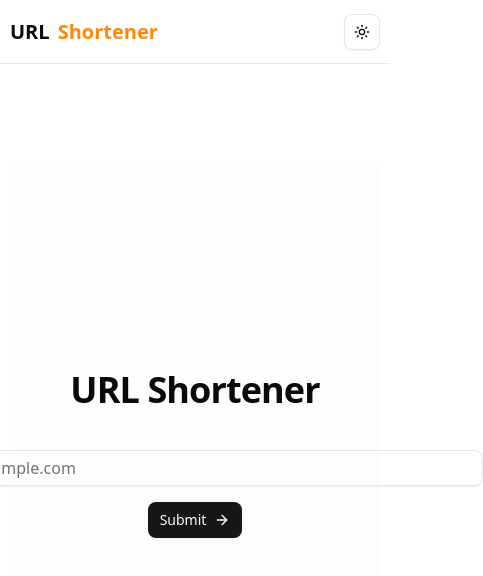
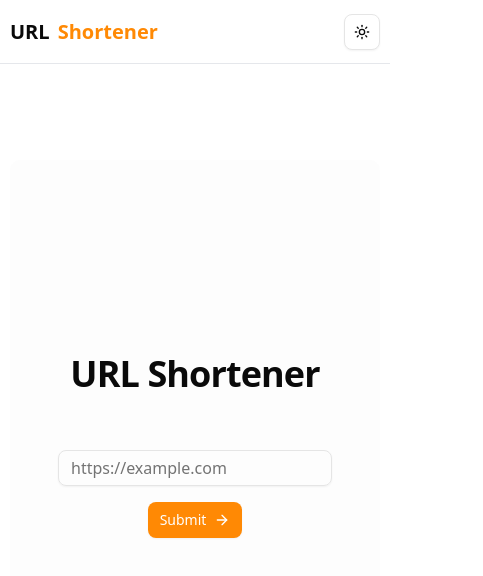
Before and after one commit to dropanne/url-shortnener, a Next.js app: page / in a window 390 px wide. Shown: the top 576 px of the page, 483 px wide, since content can reach past the window. Built offline with nearby package versions, Linux system fonts and the light colour scheme.

Commit message:
Fix mobile view and theme colors

```diff
--- a/src/components/ShareButton.tsx
+++ b/src/components/ShareButton.tsx
@@ -21,7 +21,6 @@ export const ShareButton = ({
 		>
 			<Button variant="ghost" size="icon">
 				<Share className="size-4" />
-				<span className="block md:hidden ml-2">Share</span>
 			</Button>
 		</RWebShare>
 	);
--- a/src/components/ShortenForm.tsx
+++ b/src/components/ShortenForm.tsx
@@ -29,7 +29,7 @@ export const ShortenForm = () => {
 	};
 
 	return (
-		<div className="flex-1 flex flex-col gap-10 items-center justify-center">
+		<div className="flex-1 flex flex-col w-full p-4 gap-10 items-center justify-center">
 			<Heading>URL Shortener</Heading>
 			<form
 				onSubmit={handleSubmit}
@@ -37,7 +37,7 @@ export const ShortenForm = () => {
 					if (e.key === "Enter") e.preventDefault();
 					if (e.ctrlKey && e.key === "Enter") handleSubmit(e);
 				}}
-				className="flex flex-col md:flex-row gap-4 min-w-xl max-w-xl items-center justify-center"
+				className="flex flex-col md:flex-row gap-4 w-full max-w-xl p-4 items-center justify-center"
 			>
 				<Input
 					id="url"
@@ -62,7 +62,7 @@ export const ShortenForm = () => {
 					>
 						{process.env.NEXT_PUBLIC_APP_URL}/{slug}
 					</Link>
-					<div className="flex flex-col md:flex-row items-center gap-2 justify-center">
+					<div className="flex gap-2 items-center justify-center">
 						<Button
 							variant="ghost"
 							size="icon"
@@ -70,8 +70,8 @@ export const ShortenForm = () => {
 							onClick={handleClick}
 						>
 							<Copy className="size-4" />
-							<span className="block md:hidden ml-2">Copy</span>
 						</Button>
+
 						<ShareButton
 							title="Short URL"
 							text="A shortened, shareable URL."
--- a/src/components/ThemeToggle.tsx
+++ b/src/components/ThemeToggle.tsx
@@ -24,7 +24,7 @@ export function ThemeToggle() {
 					<span className="sr-only">Toggle theme</span>
 				</Button>
 			</DropdownMenuTrigger>
-			<DropdownMenuContent align="end">
+			<DropdownMenuContent align="end" className="z-[110]">
 				<DropdownMenuItem onClick={() => setTheme("light")}>
 					Light
 				</DropdownMenuItem>
--- a/src/components/ui/button.tsx
+++ b/src/components/ui/button.tsx
@@ -1,8 +1,8 @@
-import * as React from "react"
-import { Slot } from "@radix-ui/react-slot"
-import { cva, type VariantProps } from "class-variance-authority"
+import * as React from "react";
+import { Slot } from "@radix-ui/react-slot";
+import { cva, type VariantProps } from "class-variance-authority";
 
-import { cn } from "@/lib/utils"
+import { cn } from "@/lib/utils";
 
 const buttonVariants = cva(
 	"inline-flex items-center justify-center gap-2 whitespace-nowrap rounded-md text-sm font-medium transition-[color,box-shadow] disabled:pointer-events-none disabled:opacity-50 [&_svg]:pointer-events-none [&_svg:not([class*='size-'])]:size-4 shrink-0 [&_svg]:shrink-0 outline-none focus-visible:border-ring focus-visible:ring-ring/50 focus-visible:ring-[3px] aria-invalid:ring-destructive/20 dark:aria-invalid:ring-destructive/40 aria-invalid:border-destructive",
@@ -10,7 +10,7 @@ const buttonVariants = cva(
 		variants: {
 			variant: {
 				default:
-          "bg-primary text-primary-foreground shadow-xs hover:bg-primary/90",
+					"bg-orange-400 text-white shadow-xs hover:bg-orange-400/90",
 				destructive:
 					"bg-destructive text-white shadow-xs hover:bg-destructive/90 focus-visible:ring-destructive/20 dark:focus-visible:ring-destructive/40",
 				outline:
@@ -32,7 +32,7 @@ const buttonVariants = cva(
 			size: "default",
 		},
 	}
-)
+);
 
 function Button({
 	className,
@@ -42,9 +42,9 @@ function Button({
 	...props
 }: React.ComponentProps<"button"> &
 	VariantProps<typeof buttonVariants> & {
-    asChild?: boolean
+		asChild?: boolean;
 	}) {
-  const Comp = asChild ? Slot : "button"
+	const Comp = asChild ? Slot : "button";
 
 	return (
 		<Comp
@@ -52,7 +52,7 @@ function Button({
 			className={cn(buttonVariants({ variant, size, className }))}
 			{...props}
 		/>
-  )
+	);
 }
 
-export { Button, buttonVariants }
+export { Button, buttonVariants };
```
Lines whose indentation alone changed are shown as unchanged.
